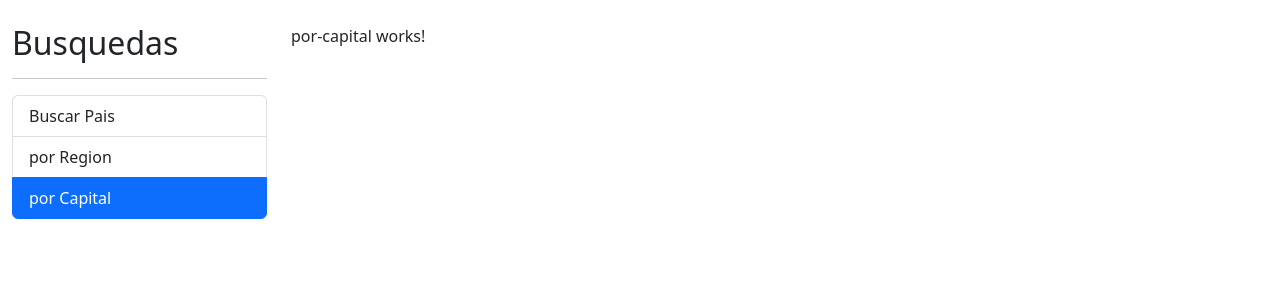
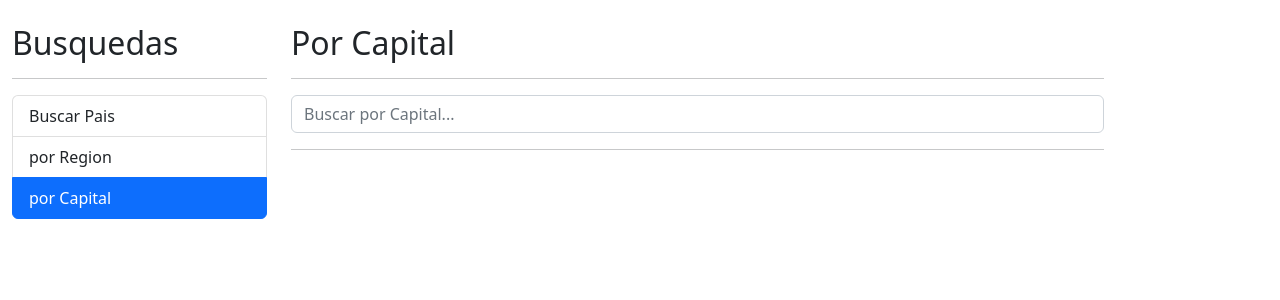
Before and after one commit to lelequinter/03-paisesApp, an Angular app: page /capital in a window 1280 px wide. Shown: the top 300 px of the page. Built offline with nearby package versions, Linux system fonts and the light colour scheme.

Commit message:
Por Capital

```diff
--- a/src/app/pais/components/pais-input/pais-input.component.html
+++ b/src/app/pais/components/pais-input/pais-input.component.html
@@ -5,6 +5,6 @@
     class="form-control"
     [(ngModel)]="termino"
     (input)="teclaPresionada()"
-    placeholder="Buscar Pais..."
+    placeholder="Buscar por {{placeHolder}}..."
   />
 </form>
--- a/src/app/pais/components/pais-input/pais-input.component.ts
+++ b/src/app/pais/components/pais-input/pais-input.component.ts
@@ -1,4 +1,4 @@
-import { Component, EventEmitter, Output, OnInit } from '@angular/core';
+import { Component, EventEmitter, Output, OnInit, Input } from '@angular/core';
 import { debounceTime, Subject } from 'rxjs';
 
 @Component({
@@ -8,6 +8,8 @@ import { debounceTime, Subject } from 'rxjs';
   ]
 })
 export class PaisInputComponent implements OnInit {
+
+  @Input() placeHolder: string = '';
 
   @Output() onEnter: EventEmitter<string> = new EventEmitter();
   @Output() onDebounce: EventEmitter<string> = new EventEmitter();
--- a/src/app/pais/components/pais-tabla/pais-tabla.component.html
+++ b/src/app/pais/components/pais-tabla/pais-tabla.component.html
@@ -14,7 +14,7 @@
       <td>
         <img class="small-flag" src="{{pais.flags.png}}" alt="">
       </td>
-      <td>{{pais.name.official}}</td>
+      <td> {{pais.capital}}-{{pais.name.official}}</td>
       <td>{{pais.population | number}}</td>
       <td>
         <a [routerLink]="['/pais', pais.cca2]" >Ver más...</a>
--- a/src/app/pais/pages/por-capital/por-capital.component.html
+++ b/src/app/pais/pages/por-capital/por-capital.component.html
@@ -1 +1,24 @@
-<p>por-capital works!</p>
+<h2>Por Capital</h2>
+<hr />
+
+<div class="row">
+  <div class="col">
+    <app-pais-input
+      (onEnter)="buscar( $event )"
+      (onDebounce)="sugerencias( $event )"
+      placeHolder="Capital"
+    ></app-pais-input>
+  </div>
+</div>
+
+<hr />
+
+<div class="alert alert-danger" *ngIf="hayError">
+  No se encontró nada con el termino <strong>"{{termino}}"</strong>
+</div>
+
+<div *ngIf="paises.length > 0" class="row">
+  <div class="col">
+    <app-pais-tabla [paises]="paises" ></app-pais-tabla>
+  </div>
+</div>
--- a/src/app/pais/pages/por-capital/por-capital.component.ts
+++ b/src/app/pais/pages/por-capital/por-capital.component.ts
@@ -1,4 +1,6 @@
-import { Component, OnInit } from '@angular/core';
+import { Component } from '@angular/core';
+import { Country } from '../../interfaces/pais.interface';
+import { PaisService } from '../../services/pais.service';
 
 @Component({
   selector: 'app-por-capital',
@@ -6,11 +8,35 @@ import { Component, OnInit } from '@angular/core';
   styles: [
   ]
 })
-export class PorCapitalComponent implements OnInit {
+export class PorCapitalComponent {
 
-  constructor() { }
+  termino: string = '';
+  hayError: boolean = false;
+  paises : Country[] = [];
 
-  ngOnInit(): void {
+  constructor(private PaisService: PaisService) { }
+
+  buscar(termino: string) {
+    this.termino = termino;
+    // console.log(this.termino);
+    this.hayError = false;
+
+    const observer = {
+      next: (resp: any) => {//console.log('Observer got a next value: ', resp)
+                            this.paises = resp},
+      error: (err: any) => {//console.error('Observer got an error: ', err);
+                            this.hayError = true;
+                            this.paises = []},
+    };
+
+    this.PaisService.buscarCapital(this.termino)
+      .subscribe(observer)
+  }
+
+  sugerencias(termino: string){
+    this.hayError = false;
+    //Todo: Crear sugenrencias
+
   }
 
 }
--- a/src/app/pais/pages/por-pais/por-pais.component.html
+++ b/src/app/pais/pages/por-pais/por-pais.component.html
@@ -6,6 +6,7 @@
     <app-pais-input
       (onEnter)="buscar( $event )"
       (onDebounce)="sugerencias( $event )"
+      placeHolder="País"
     ></app-pais-input>
   </div>
 </div>
--- a/src/app/pais/pages/por-pais/por-pais.component.ts
+++ b/src/app/pais/pages/por-pais/por-pais.component.ts
@@ -18,13 +18,13 @@ export class PorPaisComponent {
 
   buscar(termino: string) {
     this.termino = termino;
-    console.log(this.termino);
+    // console.log(this.termino);
     this.hayError = false;
 
     const observer = {
-      next: (resp: any) => {console.log('Observer got a next value: ', resp)
+      next: (resp: any) => {//console.log('Observer got a next value: ', resp)
                             this.paises = resp},
-      error: (err: any) => {console.error('Observer got an error: ', err);
+      error: (err: any) => {//console.error('Observer got an error: ', err);
                             this.hayError = true;
                             this.paises = []},
     };
--- a/src/app/pais/services/pais.service.ts
+++ b/src/app/pais/services/pais.service.ts
@@ -14,15 +14,15 @@ export class PaisService {
   constructor(private http: HttpClient) { }
 
   buscarPais(termino: string): Observable<Country[]> {
-
     const url = `${this.apiUrl}/name/${termino}`
-
     return this.http.get<Country[]>(url);
       // .pipe(
       //   catchError(err => of([]))
       // );
-
-
+  }
+  buscarCapital(termino: string): Observable<Country[]> {
+    const url = `${this.apiUrl}/capital/${termino}`
+    return this.http.get<Country[]>(url);
   }
 
 }
```
